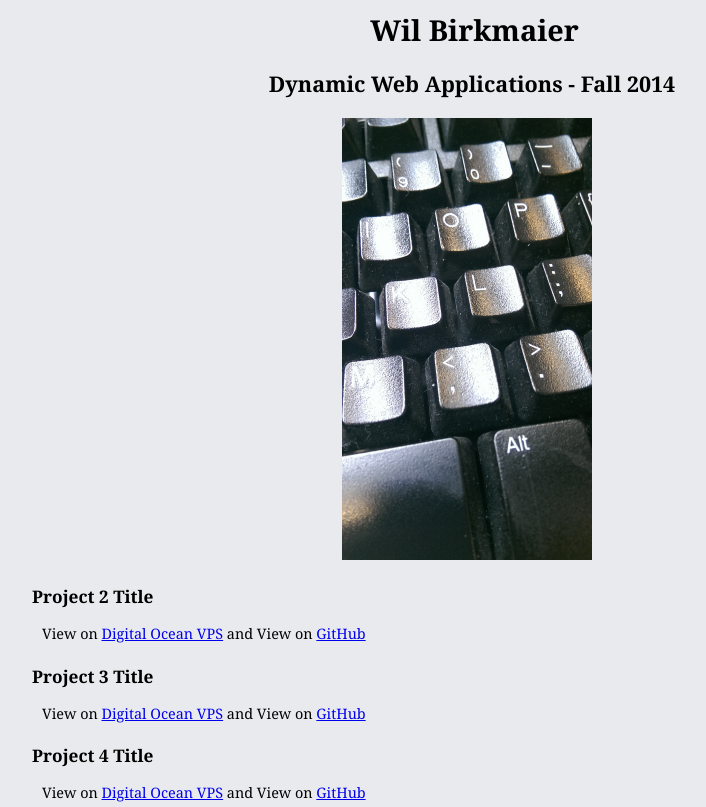
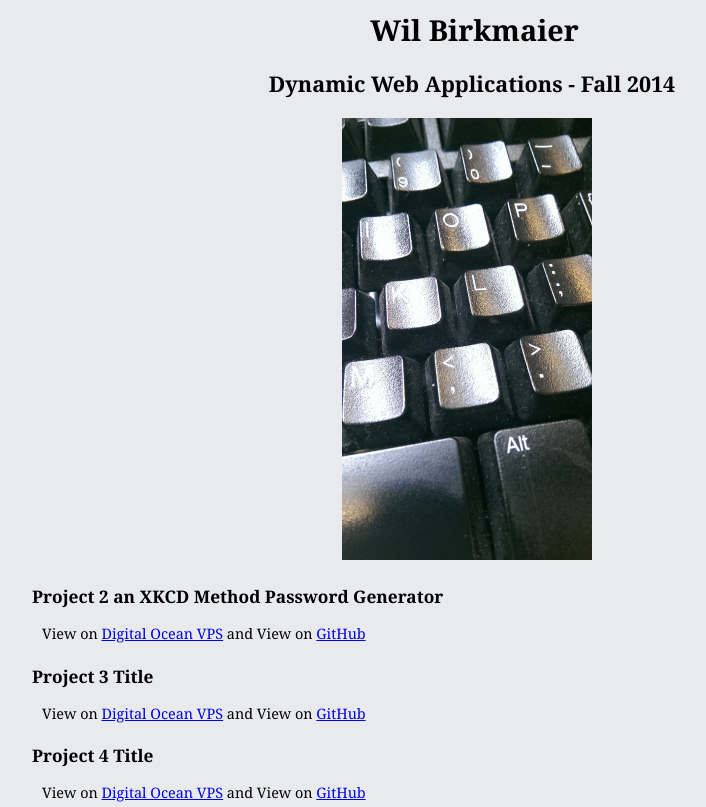
Before and after one commit to wbirkmaier/p1, a plain HTML site: page index.html in a window 1280 px wide. Shown: the top 807 px of the page, without its empty margins (173-879 px from the left). Drawn offline with Linux system fonts and the light colour scheme.

```diff
--- a/index.html
+++ b/index.html
@@ -18,7 +18,7 @@
 	<h2>Dynamic Web Applications - Fall 2014</h2>
 		<img src="images/profile.jpg" alt="image of keyboard" height="442" width="250">
 
-	<h3>Project 2 Title</h3>
+	<h3>Project 2 an XKCD Method Password Generator</h3>
 		<p>View on <a href="http://p2.awkupi.me/">Digital Ocean VPS</a> and View on <a href="https://github.com/wbirkmaier/p2">GitHub</a></p>
 
         <h3>Project 3 Title</h3>
```
